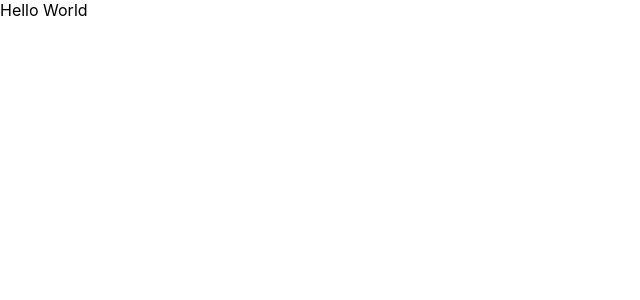
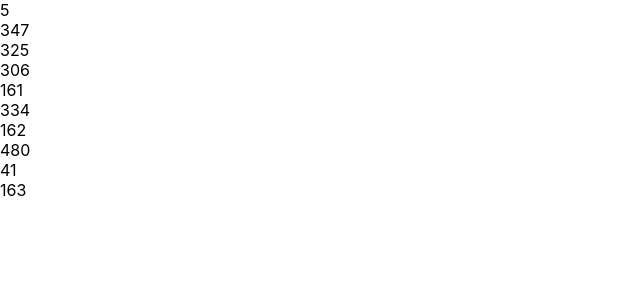
Before and after one commit to NikolayAngelov96/sorting-visualizer, a React (Create React App) app: page / in a window 1280 px wide. Shown: the top 300 px of the page, without its empty margins (0-640 px from the left). Built offline with nearby package versions, Linux system fonts and the light colour scheme.

Commit message:
create Visualizer component

```diff
--- a/src/App.js
+++ b/src/App.js
@@ -1,5 +1,11 @@
+import Visualizer from "./Visualizer";
+
 function App() {
-  return <div>Hello World</div>;
+  return (
+    <div>
+      <Visualizer />
+    </div>
+  );
 }
 
 export default App;
--- /dev/null
+++ b/src/Visualizer.js
@@ -0,0 +1,24 @@
+import { useState } from "react";
+import { getRandomNumber } from "./utils/helpers";
+
+export default function Visualizer() {
+  const [values, setValues] = useState(generateArray());
+
+  function generateArray() {
+    const arr = [];
+    for (let i = 0; i < 10; i++) {
+      arr.push(getRandomNumber());
+    }
+
+    return arr;
+  }
+
+  console.log(values);
+  return (
+    <div>
+      {values.map((x, i) => (
+        <div key={`${x} - ${i}`}>{x}</div>
+      ))}
+    </div>
+  );
+}
--- /dev/null
+++ b/src/utils/helpers.js
@@ -0,0 +1,3 @@
+export function getRandomNumber(min = 5, max = 500) {
+  return Math.floor(Math.random() * (max - min)) + min;
+}
```
